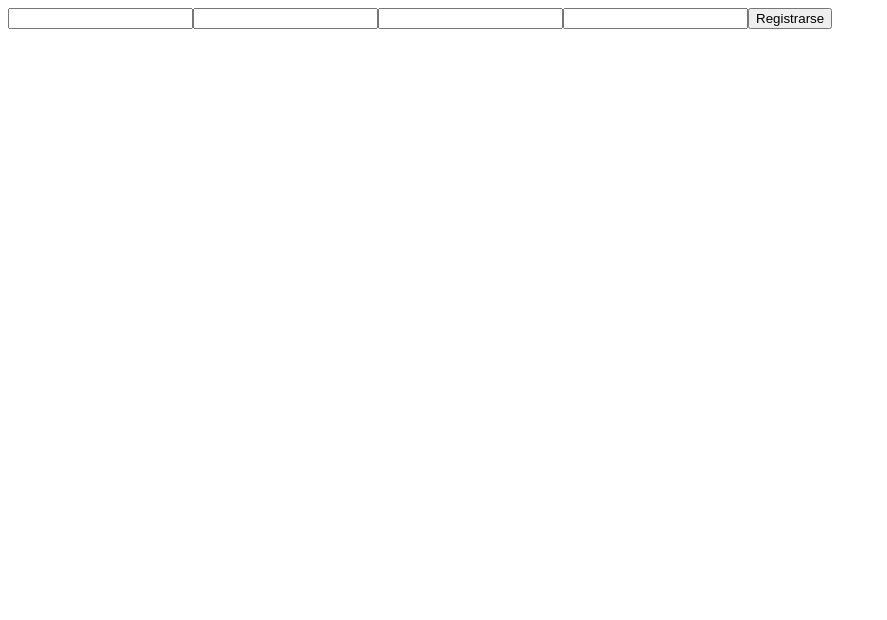
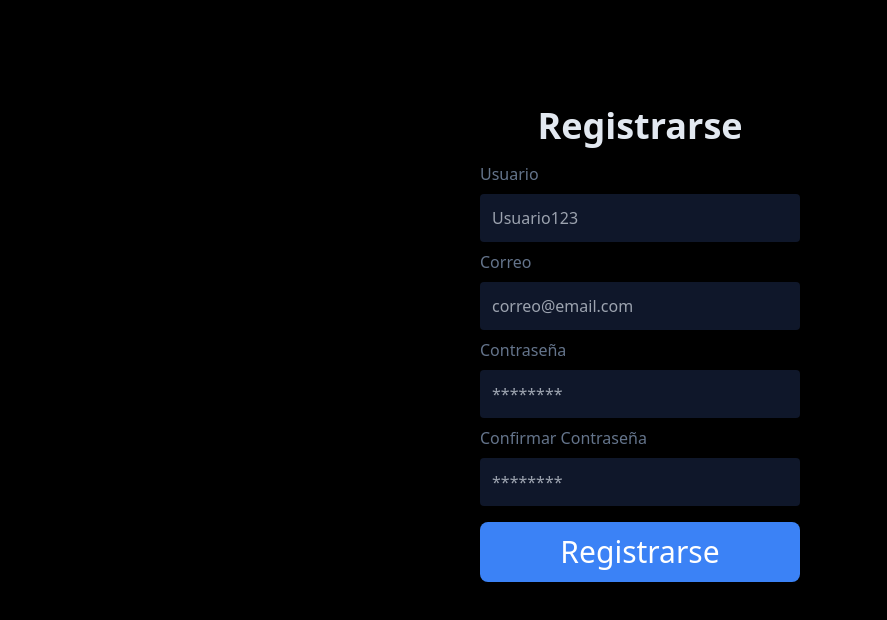
Before and after one commit to jmolano188/LabSync, a Next.js app: page /auth/register in a window 1280 px wide. Shown: the top 620 px of the page, without its empty margins (0-887 px from the left). Built offline with nearby package versions, Linux system fonts and the light colour scheme.

Commit message:
register

```diff
--- a/package.json
+++ b/package.json
@@ -24,7 +24,7 @@
     "eslint-config-next": "14.1.4",
     "postcss": "^8",
     "prisma": "^5.11.0",
-    "tailwindcss": "^3.3.0",
+    "tailwindcss": "^3.3.5",
     "typescript": "^5"
   }
 }
--- a/src/app/auth/register/page.tsx
+++ b/src/app/auth/register/page.tsx
@@ -1,32 +1,54 @@
 'use client'
 import { useForm } from "react-hook-form"
 function Register(){
-    const {register,handleSubmit} = useForm();
+    const {register,handleSubmit, formState:{errors}} = useForm();
     const onSubmit =handleSubmit(data => console.log(data))
+    console.log(errors)
     return(
-        <div>
-            <form onSubmit={onSubmit}>
+        <div className="h-[calc(100vh-7rem)] flex justify-center items-center">
+            <form onSubmit={onSubmit} className="w-1/4">
+                <h1 className="text-slate-200 font-bold text-4xl mb-4 text-center">Registrarse</h1>
 
+                <label htmlFor="username" className="text-slate-500 mb-2 block">Usuario</label>
                 <input type="text"
                 {...(register("username"),{
-                    required: true,
+                    required:true,
                 })}
                 className="p-3 rounded block mb-2 bg-slate-900
-                text-slate-300 w-full "
-                />
+                text-slate-300 w-full"
+                placeholder = 'Usuario123'/>
+                {errors.username && <span className='text-red-500 text-sm'>Este campo es requerido</span>}
+
+                <label htmlFor="email" className="text-slate-500 mb-2 block">Correo</label>
                 <input type="email"
                 {...(register("email"),{
-                    required: true,
-                })}/>
+                    required:true,
+                })}
+                className="p-3 rounded block mb-2 bg-slate-900
+                text-slate-300 w-full"
+                placeholder = 'correo@email.com'/>
+                {errors.email && <span className='text-red-500 text-sm'>Este campo es requerido</span>}
+
+                <label htmlFor="password" className="text-slate-500 mb-2 block">Contraseña</label>
                 <input type="password"
                 {...(register("password"),{
-                    required: true,
-                })} />
+                    required:true,
+                })}
+                className="p-3 rounded block mb-2 bg-slate-900
+                text-slate-300 w-full"
+                placeholder='********' />
+                {errors.password && <span className='text-red-500 text-sm'>Por favor introduzca la contraseña</span>}
+
+                <label htmlFor="confirmPassword" className="text-slate-500 mb-2 block">Confirmar Contraseña</label>
                 <input type="password"
                 {...(register("confirmPassword"),{
-                    required: true,
-                })} />
-                <button>Registrarse</button>
+                    required:true,
+                })}
+                className="p-3 rounded block mb-2 bg-slate-900
+                text-slate-300 w-full"
+                placeholder = '********'/>
+                {errors.confirmPassword && <span className='text-red-500 text-sm'>Por favor confirme la contraseña</span>}
+                <button className="w-full bg-blue-500 text-white p-3 mt-2 rounded-lg text-3xl">Registrarse</button>
             </form>
         </div>
     )
--- a/src/app/globals.css
+++ b/src/app/globals.css
@@ -3,5 +3,5 @@
 @tailwind utilities;
 
 body {
- @apply bg-neutral-950;
+    background-color: black;
 }
--- a/src/app/layout.tsx
+++ b/src/app/layout.tsx
@@ -1,3 +1,5 @@
+import './globals.css'
+
 export const metadata = {
   title: 'Next.js',
   description: 'Generated by Next.js',
```
